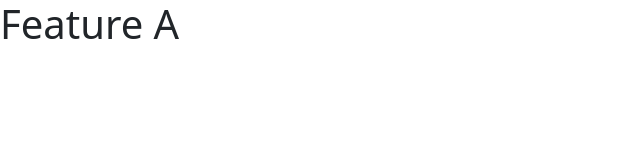
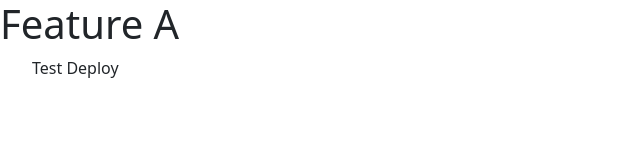
Before and after one commit to thangnth/GIT-Test, a plain HTML site: page index.html in a window 1280 px wide. Shown: the whole page, without its empty margins (0-640 px from the left). Drawn offline with nearby package versions, Linux system fonts and the light colour scheme.

Commit message:
deloy test

```diff
--- a/index.html
+++ b/index.html
@@ -25,7 +25,9 @@
     </header>
     <main>
       <h1>Feature A</h1>
-      <ul></ul>
+      <ul>
+        Test Deploy
+      </ul>
     </main>
     <footer>
       <!-- place footer here -->
```
